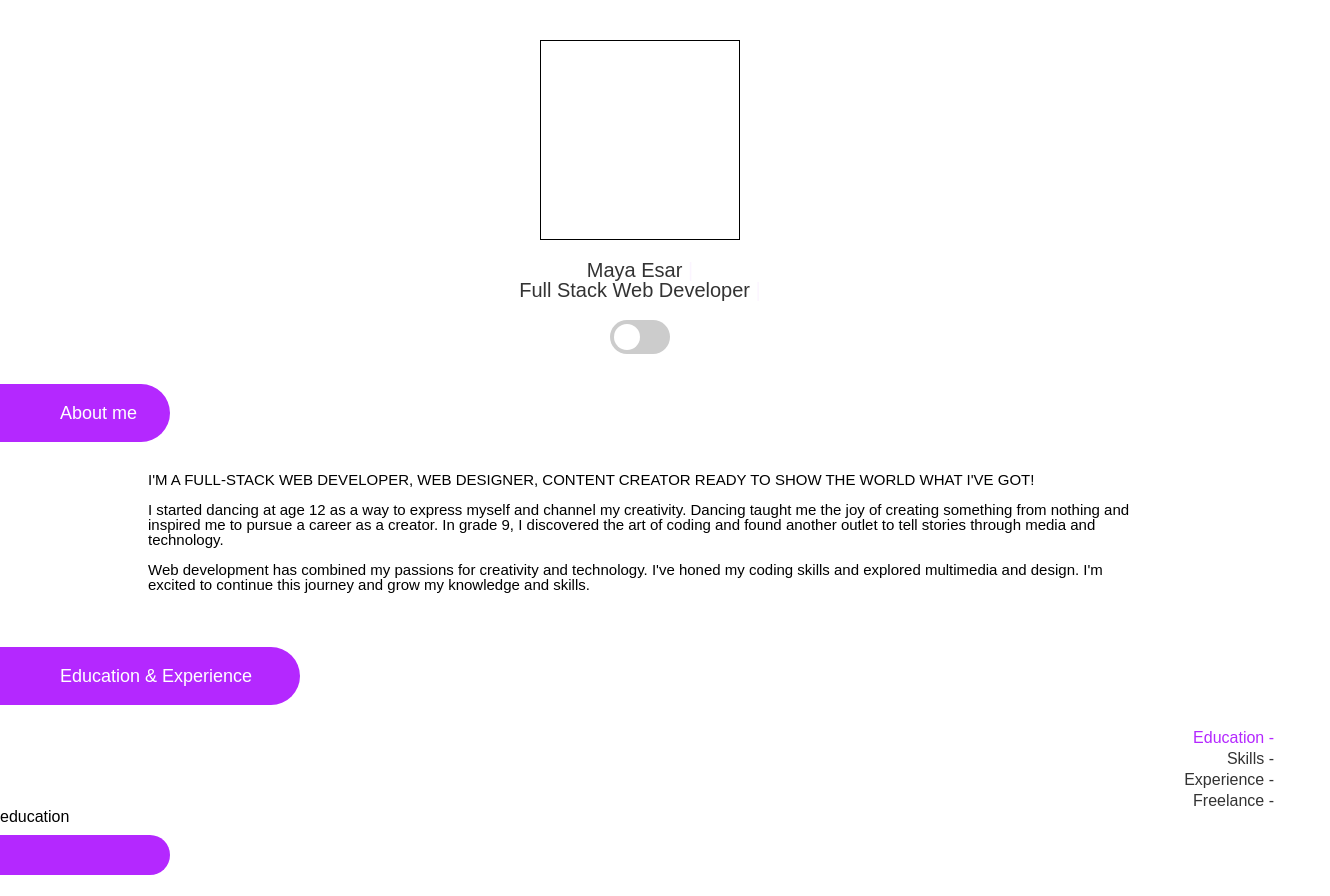
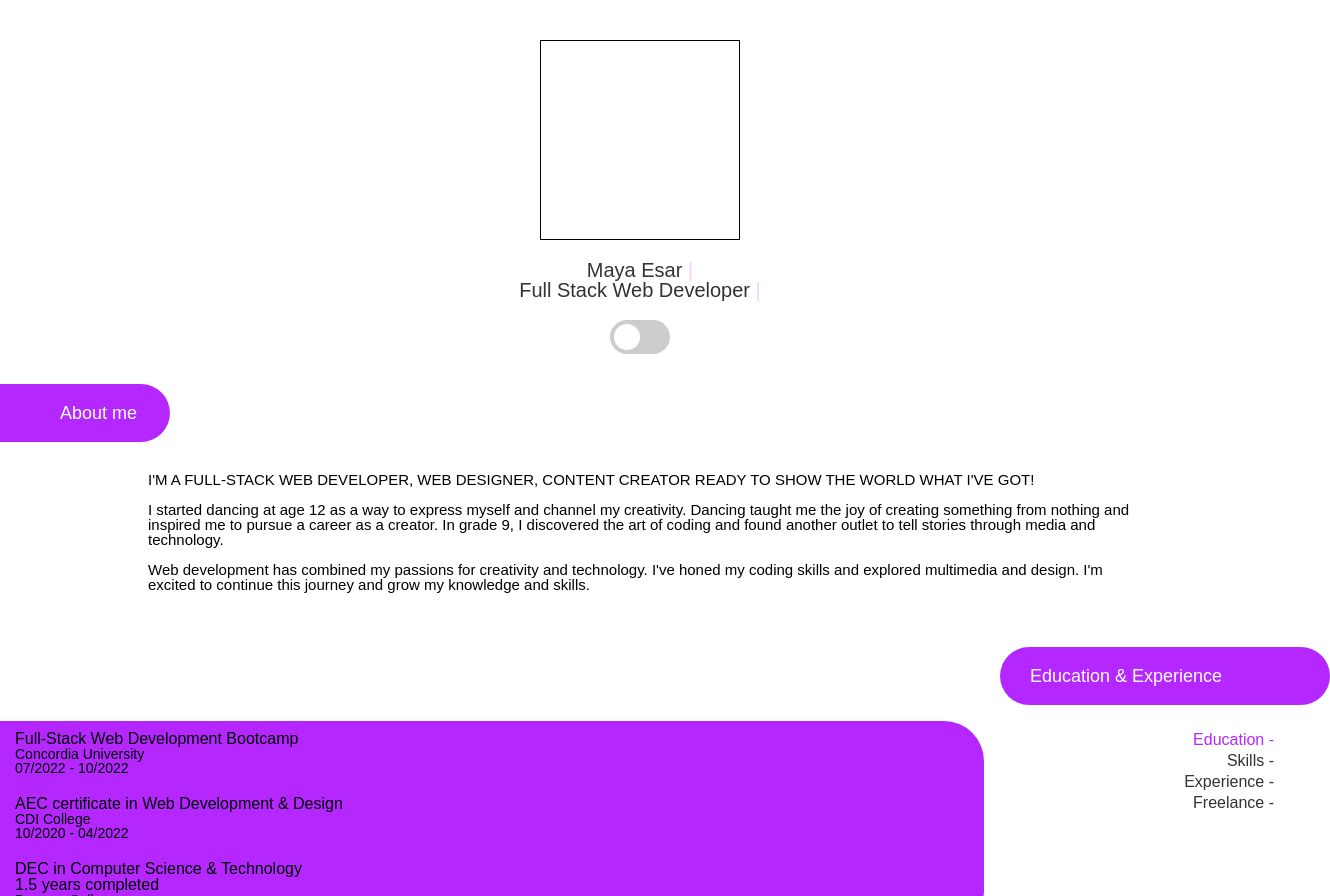
Before and after one commit to mayaesar/portfolio2023, a React (Create React App) app in the folder my-app/: page / in a window 1280 px wide. Shown: the top 896 px of the page, 1330 px wide, since content can reach past the window. Before the commit the page ends 875 px from the top, so only its background shows below. Built offline with nearby package versions, Linux system fonts and the light colour scheme.

Commit message:
experience section done

```diff
--- a/my-app/src/components/ExpCards.js
+++ b/my-app/src/components/ExpCards.js
@@ -2,35 +2,110 @@ import styled from "styled-components";
 import { Device } from "../Devices";
 
 
-const ExpCards = ({category}) => {
+const ExpCards = ({category, isDark}) => {
 
     switch(category){
         case 'skill':
             return(
-                <div>
-                    skill
-                </div>
+                <Wrapper isDark={isDark}>
+                    <div className="info">
+                        <li className="skill">JavaScript ~2yrs</li>
+                        <li className="skill">HTML & CSS ~ 3yrs</li>
+                        <li className="skill">Java ~ 2yrs</li>
+                        <li className="skill">React.Js > 1yr</li>
+                        <li className="skill">Node.Js > 1yr</li>
+                        <li className="skill">PHP > 1yr</li>
+                    </div>
+                </Wrapper>
             );
             case 'experience':
             return(
-                <div>
-                    experience
-                </div>
+                <Wrapper isDark={isDark}>
+                    <div className="info">
+                        <p className="company">Rudsak</p>
+                        <p className="position">3rd key & Sales Associate</p>
+                        <p className="year"> 2022 - Present </p>
+                    </div>
+                    <div className="info">
+                        <p className="company">Snack Owl Candy</p>
+                        <p className="position">Freelance Content Editor & Graphic Design Support</p>
+                        <p className="year"> 2022 - Present </p>
+                    </div>
+                    <div className="info">
+                        <p className="company">Putting edge</p>
+                        <p className="position">Shift Manager & Content Creator</p>
+                        <p className="year"> 2021 - 2022 </p>
+                    </div>
+                    <div className="info">
+                        <p className="company">Israel Cancer Research Fundraiser</p>
+                        <p className="position">Co-Chair and Choreographer</p>
+                        <p className="year"> 2022 - present</p>
+                    </div>
+                </Wrapper>
             );
             case 'freelance':
             return(
-                <div>
-                    freelance
-                </div>
+                <Wrapper isDark={isDark}>
+                    <div className="info">
+                        <p className="freelance"> - Created an informational website for a start-up company</p>
+                        <p className="freelance"> - Created HTML5 banners for an ad agency</p>
+                        <p className="freelance"> - Freelance Content Editor & Graphic Design Support</p>
+                    </div>
+                </Wrapper>
             );
             default:
             return(
-                <div>
-                    education
-                </div>
+                <Wrapper isDark={isDark}>
+                    <div className="info">
+                        <p className="program">Full-Stack Web Development Bootcamp</p>
+                        <p className="school">Concordia University</p>
+                        <p className="year">07/2022 - 10/2022</p>
+                    </div>
+                    <div className="info">
+                        <p className="program">AEC certificate in Web Development & Design</p>
+                        <p className="school">CDI College</p>
+                        <p className="year">10/2020 - 04/2022</p>
+                    </div>
+                    <div className="info">
+                        <p className="program">DEC in Computer Science & Technology <br/> 1.5 years completed</p>
+                        <p className="school">Dawson College</p>
+                        <p className="year">08/2018 - 04/2020</p>
+                    </div>
+                </Wrapper>
             );
     }
 }
 
+const Wrapper = styled.div`
+    width: 80%;
+    position: relative;
+    top: -90px;
+    left: -40px;
+    background-color: ${({ isDark }) => isDark ? "#EBD9FE" : "#B428FF"};
+    border-radius: 40px;
+
+    .info{
+        width: 80%;
+        padding: 10px;
+        margin-left: 45px;
+        border-bottom: ${({ isDark }) => isDark ? "1px solid #333" : "1px solid #B428FF"};
+    }
+    .skill{
+        list-style: circle;
+        padding-bottom: 3px;
+    }
+    .freelance{
+        font-size: 16px;
+        padding-bottom: 5px;
+    }
+    .program, .company{
+        font-size: 16px;
+    }
+    .school, .year, .position{
+        font-size: 14px;
+    }
+`;
+
+
 
 export default ExpCards;
--- a/my-app/src/sections/Experience.js
+++ b/my-app/src/sections/Experience.js
@@ -16,7 +16,7 @@ const Experience = ({isDark}) => {
                 <div className={selected=='experience'? 'selected':''} onClick={() => setSelected('experience')}>Experience -</div>
                 <div className={selected=='freelance'? 'selected':''} onClick={() => setSelected('freelance')}>Freelance -</div>
             </div>
-            <div className="card"><ExpCards category={selected}/></div>
+            <div className="card"><ExpCards category={selected} isDark={isDark}/></div>
 
         </Wrapper>
     );
@@ -25,19 +25,20 @@ const Experience = ({isDark}) => {
 const Wrapper = styled.div`
     padding-top: 20px;
     .title{
+        float: right;
         background-color: ${({ isDark }) => isDark ? "#EBD9FE" : "#B428FF"};
         padding: 20px;
         width: 330px;
         font-size: 18px;
         color: ${({ isDark }) => isDark ? "#333" : "#fff"};
-        padding-left: 90px;
+        padding-left: 30px;
         border-radius: 50px;
         position: relative;
-        left: -30px;
+        right: -50px;
         margin-top: 10px;
     }
     .category{
-        padding-top: 20px;
+        padding-top: 90px;
         padding-right: 6px;
         text-align: right;
         color: ${({ isDark }) => !isDark ? "#333" : "#fff"};
```
